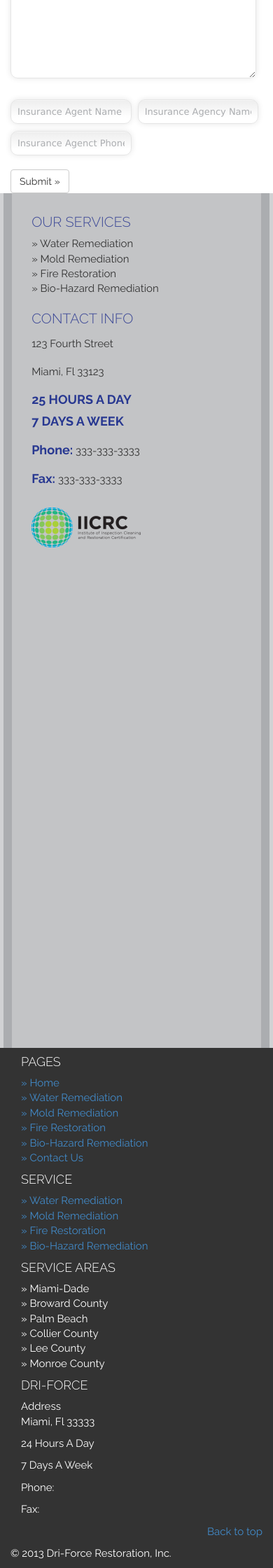
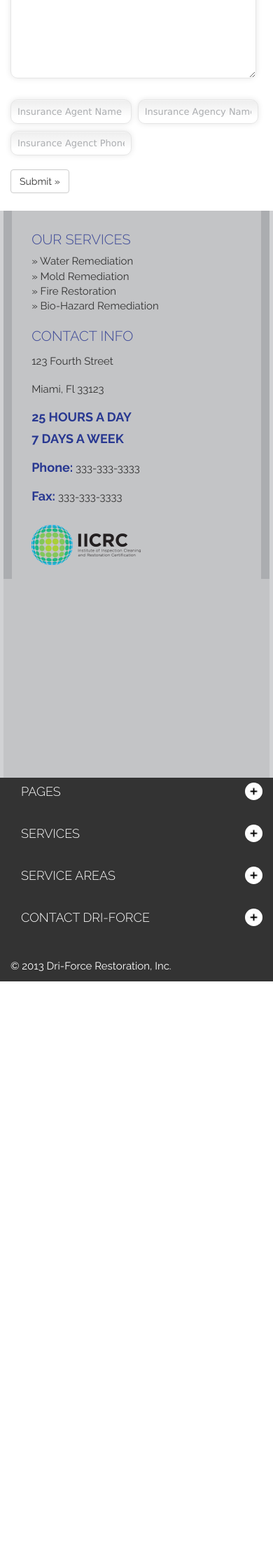
Before and after one commit to efuste/driforce, a PHP site: page /contact.php in a window 390 px wide. Shown: the part 1211-3451 px from the top of the page at 70% size. After the commit the page ends 2613 px from the top, so only its background shows below. Run offline with PHP 8.4, Linux system fonts and the light colour scheme; some libraries are stand-ins or nearby versions.

Commit message:
Update
Added toggle for footer and scroll

```diff
--- a/contact.php
+++ b/contact.php
@@ -34,7 +34,7 @@
         	<div class="col-lg-8">
           				<h1>Contact Dri-Force Restoration</h1>
           				<p>Please use the form below to get in touch with us.</p>
-          				<form action="#" id="contact">
+          				<form action="#" id="main-contact">
           					<input class="text-field-half" type="text" name="fname" id="fname" value="First Name"  />
           					<input class="text-field-half" type="text" name="lname" id="lname" value="Last Name"  />
           					<input class="text-field-half" type="text" name="phone" id="phone" value="Phone Number"  />
@@ -57,8 +57,7 @@
           					<input class="text-field-half" type="text" name="companyName" id="companyName" value="Insurance Agency Name"  />
           					<input class="text-field-half" type="text" name="agentPhone" id="agentPhone" value="Insurance Agenct Phone"  />
           				</fieldset>
-
-							<button type="submit" name="submit" class="btn btn-default" id="submit-quickcontact">Submit &raquo;</button>
+							<button type="submit" name="submit" class="btn btn-default" id="submit-main	contact">Submit &raquo;</button>
 							<span class="loading" style="display: none;">Please wait..</span>
 
           				</form>
--- a/css/style.css
+++ b/css/style.css
@@ -6,6 +6,33 @@
 	font-weight: 300;
 	color: #3d4997;
 	text-transform: uppercase;
+}
+
+#main-contact {
+	margin-bottom:25px;
+}
+
+.disclaimer{
+	margin-top: 20px;
+}
+
+.opener {
+	display:none;
+}
+
+.col-lg-3{
+	width: 25%;
+	float:left;
+}
+.success-contact {
+	margin-top: 10px;
+}
+#scrollUp {
+  bottom: 20px;
+  right: 20px;
+  padding: 20px 20px;
+
+  background: url(../images/top.png) no-repeat;
 }
 
 #page-header-container {
@@ -152,6 +179,7 @@
 	width: 33.33333333333333%;
 	float: left;
 	height: 100%;
+	min-height: 810px;
 }
 
 .inner {
@@ -188,8 +216,11 @@
 
 #footer-container ul {
 	list-style: none;
-	display: block;
 	padding: 0;
+}
+
+#footer-container a {
+	color: #fff;
 }
 
 #location {
@@ -364,16 +395,35 @@
 		color: #fff;
 		font-weight: 900;
 		float: left;
-}
+	}
 
-	.col-lg-3 {
-		width: 25%;
-		float: left;
-	}
 }
 
 /* Landscape phone to portrait tablet */
 @media (max-width: 767px) {
+
+	#footer-container h4 {
+		color: #fff;
+	}
+	.col-lg-3{
+	width: 100%;
+
+	}
+	.opener {
+		position: absolute;
+		right: 0;
+		top: 7px;
+		display: block;
+		cursor: pointer;
+		width: 25px;
+		height: 25px;
+		background-color: #f2f2f2;
+		background-color: rgba(0,0,0, 0.05);
+		background-image: url(../images/opener.jpg);
+		background-position: center center;
+		background-repeat: no-repeat;
+		border-radius: 50%;
+	}
 	#logo {
 		margin: 15px 0 20px 15px;
 		float: left;
@@ -454,6 +504,26 @@
 
 /* Landscape phones and down */
 @media (max-width: 480px) {
+
+	.opener {
+		position: absolute;
+		right: 0;
+		top: 7px;
+		display: block;
+		cursor: pointer;
+		width: 25px;
+		height: 25px;
+		background-color: #f2f2f2;
+		background-color: rgba(0,0,0, 0.05);
+		background-image: url(../images/opener.jpg);
+		background-position: center center;
+		background-repeat: no-repeat;
+		border-radius: 50%;
+	}
+
+	div.col-lg-3.mob-toggle {
+		margin-bottom: 20px;
+	}
 	#logo {
 		margin: 15px auto;
 		width: 100%;
@@ -527,6 +597,26 @@
 }
 /*Small Phones Portrait*/
 @media (max-width: 320px) {
+	.opener {
+		position: absolute;
+		right: 0;
+		top: 8px;
+		display: block;
+		cursor: pointer;
+		width: 20px;
+		height: 20px;
+		background-color: #f2f2f2;
+		background-color: rgba(0,0,0, 0.05);
+		background-image: url(../images/opener.jpg);
+		background-position: center center;
+		background-repeat: no-repeat;
+		border-radius: 50%;
+	}
+
+	div.col-lg-3.mob-toggle {
+		margin-bottom: 20px;
+	}
+
 	#logo {
 		margin: 15px 0 20px 10px;
 		float: left;
--- a/footer.php
+++ b/footer.php
@@ -1,22 +1,29 @@
 <!-- FOOTER -->
       <footer id="footer-container">
         <div class="container">
-        	<div class="col-lg-3">
+        	<div class="col-lg-3 mob-toggle">
+
         			<h4>Pages</h4>
+        			<span class="opener">&nbsp;</span>
+        			<div class="toggle">
         				<ul>
   							<li><a href="index.php">&raquo; Home</a></li>
   							<li><a href="water-remediation.php">&raquo; Water Remediation</a></li>
   							<li><a href="mold-remediation.php">&raquo; Mold Remediation</a></li>
   							<li><a href="fire-restoration.php">&raquo; Fire Restoration</a></li>
   							<li><a href="bio-hazard-remediation.php">&raquo; Bio-Hazard Remediation</a> </li>
-  							<li><a href="news.php>&raquo; News</a></li>
+  							<li><a href="news.php">&raquo; News</a></li>
   							<li><a href="contact.php">&raquo; Contact Us</a></li>
   						</ul>
+  					</div>
 
         	</div>
 
-        	<div class="col-lg-3">
-        		<h4>Service</h4>
+        	<div class="col-lg-3 mob-toggle">
+        		<h4>Services</h4>
+        		<span class="opener">&nbsp;</span>
+
+        			<div class="toggle">
         				<ul>
         					<li><a href="water-remediation.php">&raquo; Water Remediation</a></li>
   							<li><a href="mold-remediation.php">&raquo; Mold Remediation</a></li>
@@ -24,9 +31,13 @@
   							<li><a href="bio-hazard-remediation.php">&raquo; Bio-Hazard Remediation</a> </li>
         				</ul>
         			</div>
+        	</div>
 
-        	<div class="col-lg-3">
+        	<div class="col-lg-3 mob-toggle">
         		<h4>Service Areas</h4>
+        		<span class="opener">&nbsp;</span>
+
+        				<div class="toggle">
         					<ul>
         						<li>&raquo; Miami-Dade</li>
         						<li>&raquo; Broward County</li>
@@ -36,9 +47,12 @@
         						<li>&raquo; Monroe County</li>
         					</ul>
         				</div>
+        	</div>
 
-        	<div class="col-lg-3">
-        		<h4>Dri-Force</h4>
+        	<div class="col-lg-3 mob-toggle">
+        		<h4>Contact Dri-Force</h4>
+        		<span class="opener">&nbsp;</span>
+        		  <div class="toggle">
         				<p>Address<br />
         					Miami, Fl 33333
         				</p>
@@ -47,7 +61,7 @@
         				<p>Phone: </p>
         				<p>Fax: </p>
         		</div>
-        	<p class="pull-right"><a href="#">Back to top</a></p>
+        	</div>
         </div>
         <div class="container">
         	<div class="disclaimer">
--- a/header.php
+++ b/header.php
@@ -33,6 +33,7 @@
     <script src="js/bootstrap.min.js"></script>
     <script src="js/jquery.themepunch.revolution.min.js"></script>
     <script src="js/twitter-bootstrap-hover-dropdown.min.js"></script>
+    <script src="js/jquery.scrollUp.min.js"></script>
     <script src="js/script.js"></script>
   </head>
 <!-- NAVBAR
--- a/js/script.js
+++ b/js/script.js
@@ -1,21 +1,50 @@
 jQuery(function($) {
 
 // Height for sidebar based on container height
-if (screen.width > 767) {
+if ($(window).width() > 767) {
 	$divHeight = $(".main-content").height() + 30;
 	$("div.row.main-content").css({"height": $divHeight + "px"});
+}
+
+$(window).resize(function() {
+   if ($(window).width() > 767) {
 
 		//Add Hover effect to menus
+		$('ul.nav li.dropdown').unbind('hover');
 		$('ul.nav li.dropdown').hover(function() {
   			$(this).find('.dropdown-menu').stop(true, true).delay(200).fadeIn();
 		}, function() {
 
+
   		$(this).find('.dropdown-menu').stop(true, true).delay(200).fadeOut();
-
 		});
 
+		$(".toggle" ).show();
+	}
+	else {
+   	$(".toggle" ).hide();
+   	$( ".opener" ).unbind("click");
+   	$( ".opener" ).click(function() {
+     	$(this).next('.toggle').slideToggle();
+   	});
 	}
 
+}).resize();
+
+
+// Scroll to top
+$(function () {
+  		$.scrollUp({
+    	scrollName: 'scrollUp', // Element ID
+    	topDistance: '300', // Distance from top before showing element (px)
+    	topSpeed: 300, // Speed back to top (ms)
+    	animation: 'fade', // Fade, slide, none
+    	animationInSpeed: 200, // Animation in speed (ms)
+    	animationOutSpeed: 200, // Animation out speed (ms)
+    	scrollText: '', // Text for element
+    	activeOverlay: false, // Set CSS color to display scrollUp active point, e.g '#00FFFF'
+  		});
+	});
 
 // Tool tip
 $(".tool-tips").tooltip();
@@ -106,19 +135,15 @@
 
 });
 
-// Send quick contact javascript
-$('#submit-quickcontact').click( function() {
+// Send main contact javascript
+$('#submit-maincontact').click( function() {
 		var name   = $('#name').val();
 		var phone    = $('#phone').val();
 		var description = $('#description').val();
-
 		$('.loading').fadeIn('fast');
 
-
-
-		if (name != ""  && phone != ""  && description != "")
+		if ((name != "" && name !="Name (required)")  && (phone != "" && phone != "Phone (required)")  && description != "")
 			{
-
 				$.ajax(
 					{
 						url: 'sendquickcontact.php',
@@ -126,13 +151,16 @@
 						data: "name=" + name + "&phone=" + phone + "&description=" + description,
 						success: function(result)
 						{
+							alert(result);
 							$('.loading').fadeOut('normal');
-							if(result == "email_error") {
+							if(result == "phone_error") {
 								$('#phone').css({"background":"#FFFCFC","border-bottom":"2px solid #A11E22"}).next('.require').text(' !');
 
 							} else {
 
 								$('#name, #phone, #description').val("");
+							    $('#name, #phone, #description').css({"background":"#FFFCFC","border-bottom":"none"})
+
 								$('<div class="success-contact"><img src="images/success.png" alt="" class="succes-icon" />Success! Thank you. </div>').insertAfter('#submit-quickcontact');
 								$('.success-contact').fadeOut(10000, function(){ $(this).remove(); });
 							}
@@ -144,18 +172,65 @@
 			}
 		else
 			{
-
+				alert("inside else");
 				$('.loading').fadeOut('normal');
-				if(name == "") $('#name').css({"background":"#FFFCFC","border-bottom":"2px solid #A11E22"});
-				if(phone == "") $('#phone').css({"background":"#FFFCFC","border-bottom":"2px solid #A11E22"});
-				if(description == "") $('#description').css({"background":"#FFFCFC","border-bottom":"2px solid #A11E22"});
+				if(name == "" || name == "Name (required)") $('#name').css({"background":"#FFFCFC","border-bottom":"2px solid #A11E22"});
+				if(phone == "" || phone == "Phone (required)") $('#phone').css({"background":"#FFFCFC","border-bottom":"2px solid #A11E22"});
 				return false;
 			}
 	});
 
+// Send quick contact javascript
+$('#submit-quickcontact').click( function() {
+		var name   = $('#name').val();
+		var phone    = $('#phone').val();
+		var description = $('#description').val();
+		$('.loading').fadeIn('fast');
+
+		if ((name != "" && name !="Name (required)")  && (phone != "" && phone != "Phone (required)"))
+			{
+				$.ajax(
+					{
+						url: 'sendquickcontact.php',
+						type: 'POST',
+						data: "name=" + name + "&phone=" + phone + "&description=" + description,
+						success: function(result)
+						{
+							$('.loading').fadeOut('normal');
+							if(result == "phone_error") {
+								$('#phone').css({"background":"#FFFCFC","border-bottom":"2px solid #A11E22"}).next('.require').text(' !');
+
+							} else {
+
+								$('#name, #phone, #description').val("");
+							    $('#name, #phone, #description').css({"background":"#FFFCFC","border-bottom":"none"})
+
+								$('<div class="success-contact"><img src="images/success.png" alt="" class="succes-icon" />Success! Thank you. </div>').insertAfter('#submit-quickcontact');
+								$('.success-contact').fadeOut(10000, function(){ $(this).remove(); });
+							}
+						}
+					}
+				);
+				return false;
+
+			}
+		else
+			{
+				$('.loading').fadeOut('normal');
+				if(name == "" || name == "Name (required)") $('#name').css({"background":"#FFFCFC","border-bottom":"2px solid #A11E22"});
+				if(phone == "" || phone == "Phone (required)") $('#phone').css({"background":"#FFFCFC","border-bottom":"2px solid #A11E22"});
+				return false;
+			}
+	});
+
+	//
 	$('#name, #phone, #description').focus(function(){
 		$(this).val(' ');
+	    $(this).css({"background":"#FFFCFC","border-bottom":"none"})
+
 	});
 
 
 });
+
+$(window).resize($);
--- a/sidebar.php
+++ b/sidebar.php
@@ -5,8 +5,8 @@
           				<p class="bold-blue">$5oo.oo Towards your Deductible!</p>
           				<p>We are fully Licensed and Insured.</p>
           				<form action="#" id="quick-contact">
-          					<input type="text" name="name" id="name" value="Name" />
-          					<input type="text" name="phone" id="phone" value="Phone" />
+          					<input type="text" name="name" id="name" value="Name (required)" />
+          					<input type="text" name="phone" id="phone" value="Phone (required)" />
           					<textarea class="text-area-full" type="text" name"description" id="description" />Case Description</textarea><br />
 							<button type="submit" name="submit" class="btn btn-default" id="submit-quickcontact">Submit &raquo;</button>
 							<span class="loading" style="display: none;">Please wait..</span>
```
Also changed, not shown: js/jquery.scrollUp.min.js (added, +14 -0 lines), js/send-quickcontact.js (+9 -9 lines), sendquickcontact.php (+25 -4 lines), images/opener.jpg (added), images/top.png (added), 1 other file. Lines whose indentation alone changed are shown as unchanged.
